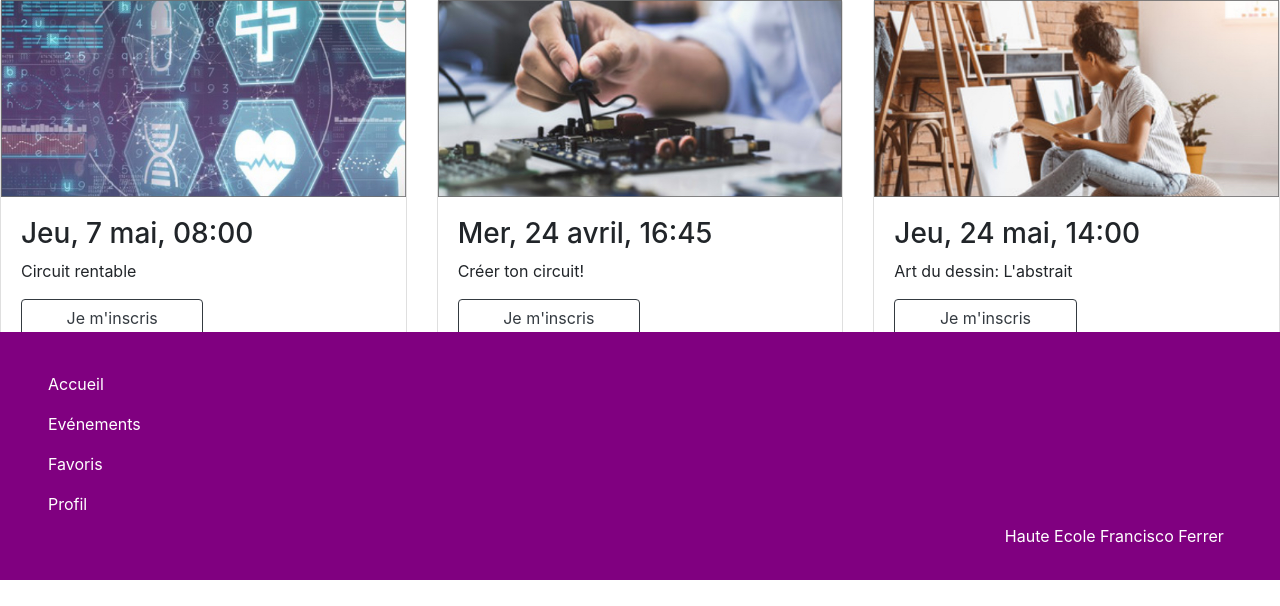
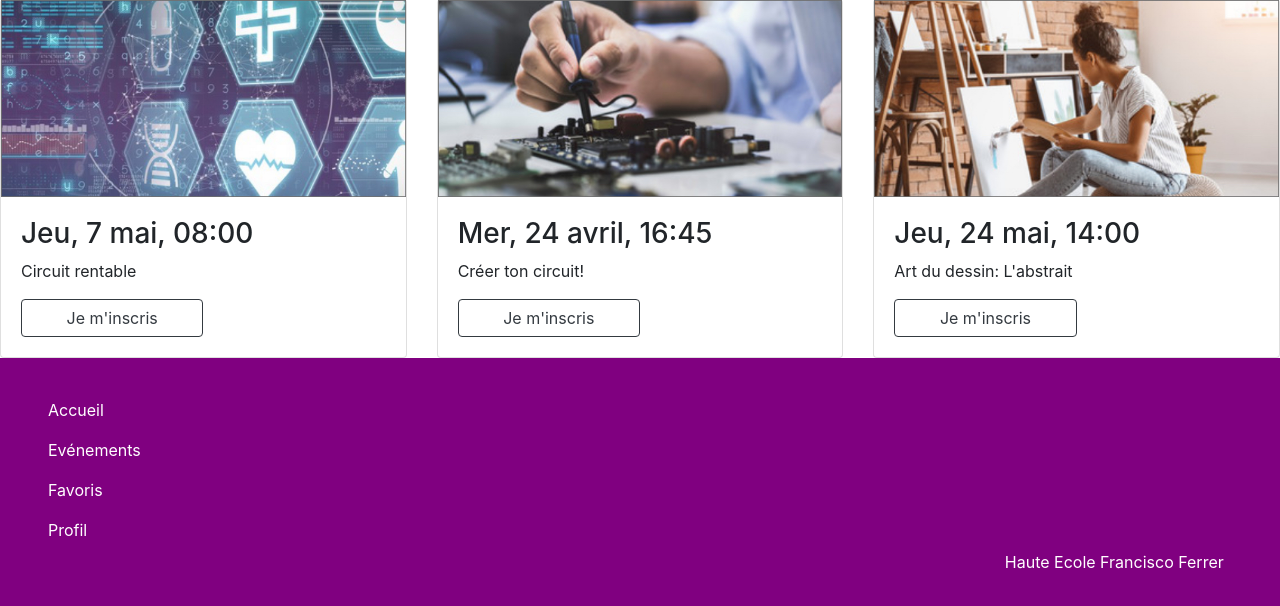
Before and after one commit to manumanmanman/JPOF, a PHP site: page /groupe-B/index.php in a window 1280 px wide. Shown: the part 220-826 px from the top of the page. Before the commit the page ends 800 px from the top, so only its background shows below. Run offline with PHP 8.4, Linux system fonts and the light colour scheme.

Commit message:
réglage footer

```diff
--- a/groupe-B/scss/_camille.scss
+++ b/groupe-B/scss/_camille.scss
@@ -1,7 +1,7 @@
 #navbar-footer{
     background-color: purple;
     padding:2rem;
-    position: absolute;
+
     width: 100%;
     bottom:0;
     }
--- a/groupe-B/scss/style.css
+++ b/groupe-B/scss/style.css
@@ -51,7 +51,6 @@
 #navbar-footer {
   background-color: purple;
   padding: 2rem;
-  position: absolute;
   width: 100%;
   bottom: 0;
 }
```
Also changed, not shown: 1 other file.
